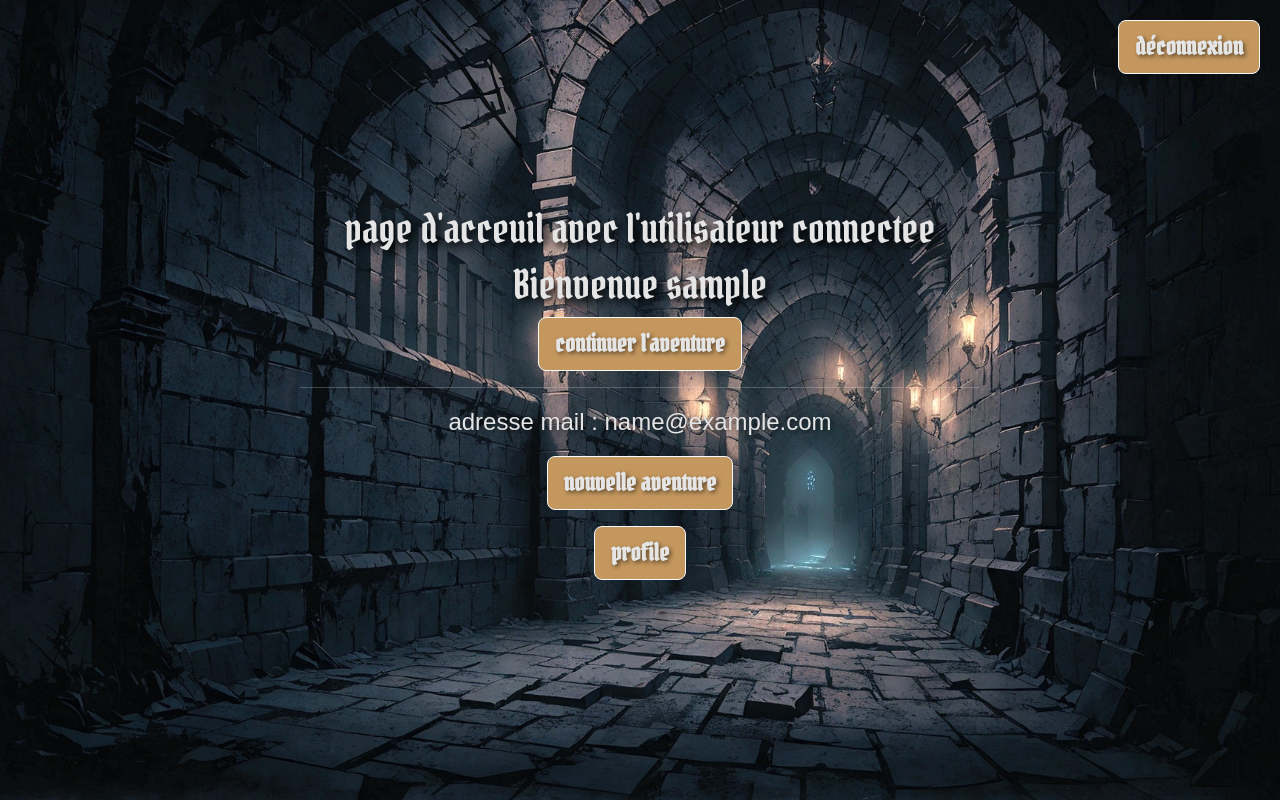
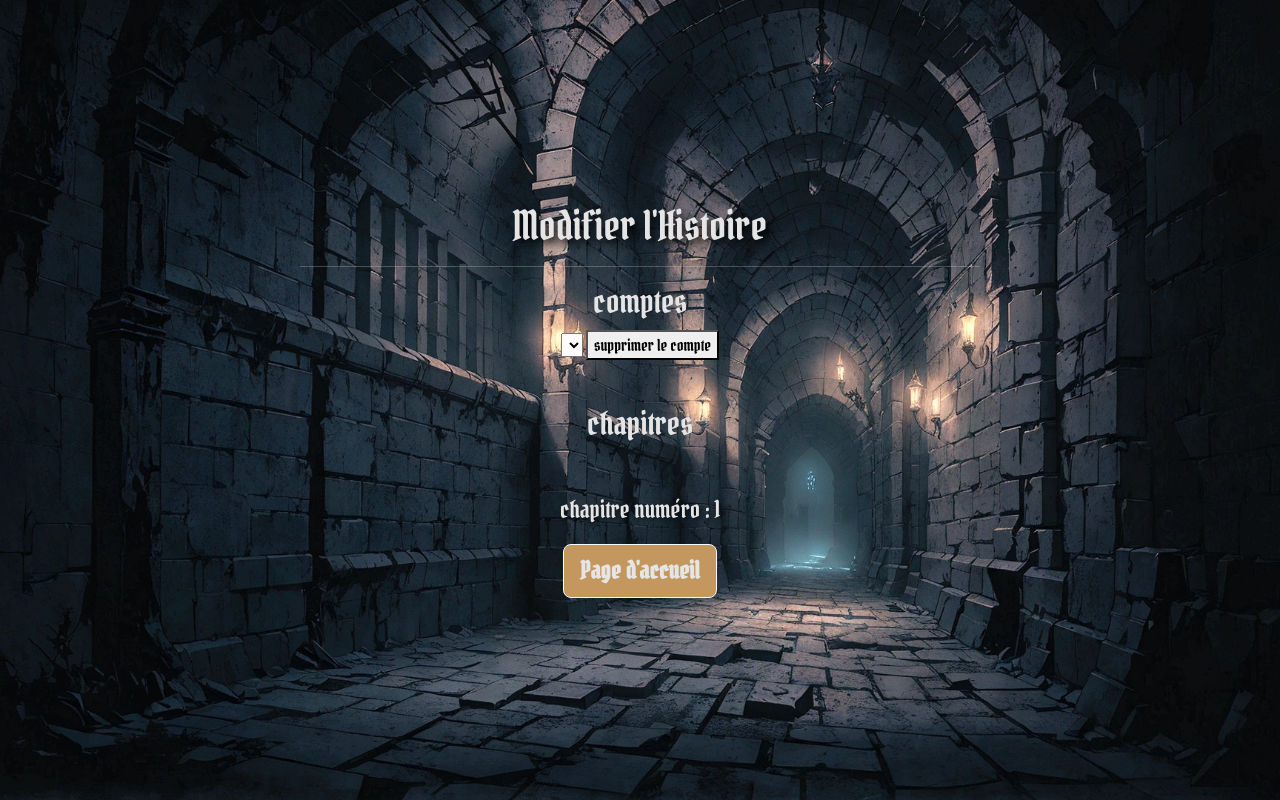
Before and after one commit to RageurRandom/dungeon_xplorer, a PHP site: page /dx_11/modificationHistoire in a window 1280 px wide. Run offline with PHP 8.4, Linux system fonts and the light colour scheme; the visitor is signed in with stand-in values (Sample User, id 1); tables that the repository leaves empty hold one stand-in row (values such as "Sample post"); lists and menus that the app fills with data are empty; some libraries are stand-ins or nearby versions.

Commit message:
ajout compte admin

```diff
--- a/controllers/ConnexionController.php
+++ b/controllers/ConnexionController.php
@@ -67,9 +67,10 @@ class ConnexionController {
             $userMail = strtoupper($_POST['userMail']);
             $userPassword = password_hash($_POST['userPassword'], PASSWORD_DEFAULT); // Chiffrer le mot de passe
             $userName = strtoupper($_POST['userName']);
+            $userAdmin = (isset($_POST["userAdmin"]));
 
             // On crée le compte
-            DataBase::createAccount($userMail, $userPassword, $userName);
+            DataBase::createAccount($userMail, $userPassword, $userName, $userAdmin);
 
             // On se connecte
             $this->login($userMail, $_POST['userPassword']);
@@ -98,6 +99,9 @@ class ConnexionController {
             $hasHero = DataBase::hasHero($userMail);
             $_SESSION["hasHero"] = $hasHero;
 
+            //On vérifie si c'est compte admin
+            $_SESSION["adminAccount"] = ($result[0]["user_admin"] == 1);
+
             // On initialise les variables de connexion
             $_SESSION["connected"] = true;
             $_SESSION["userMail"] = $userMail;
--- a/controllers/DataBase.php
+++ b/controllers/DataBase.php
@@ -73,11 +73,13 @@ class DataBase{
      * @param string $userMail adresse mail du compte à créer
      * @param string $userPassword MDP du compte à créer
      * @param string $userName nom d'utilisateur du compte à créer
+     * @param bool $userAdmin si le compte est un compte admin ou pas
      * @throws Exception si un compte existe déjà avec cette adresse mail
      */
-    public static function createAccount($userMail, $userPassword, $userName) {
+    public static function createAccount($userMail, $userPassword, $userName, $userAdmin) {
         $DB = DataBase::getInstance();
         $userMail = strtoupper($userMail);
+        $userAdmin = $userAdmin==true ? 1 : 0;
 
         $query = "select count(*) nb from user where upper(user_mail) = '$userMail'";
         $statement = $DB->unprepared_statement($query);
@@ -91,7 +93,7 @@ class DataBase{
         //Si aucun compte existe avec cette adresse mail
         try{
             //On l'insère
-            $query = "insert into user (user_mail, user_password, user_name) values ('$userMail', '$userPassword', '$userName')";
+            $query = "insert into user (user_mail, user_password, user_name, user_admin) values ('$userMail', '$userPassword', '$userName', $userAdmin)";
             $nbLines = $DB->excute($query);
         }
         catch (PDOException $ex) {
@@ -100,13 +102,29 @@ class DataBase{
     }//fonction createAccount()
 
     /**
+     * permet de supprimer le compte d'un utilisateur dont le mail est passé en paramètre
+     * @param string $userMail le mail à supprimer
+     */
+    public static function deleteAccount2($userMail){
+        $DB = DataBase::getInstance();
+        $userMail = strtoupper($userMail);
+
+        $query = "delete from user where upper(user_mail) = '$userMail'";
+        $nbLines = $DB->excute($query);
+
+        if($nbLines == 0)
+            die("impossible de supprimer le comtpe de cette adresse mail : $userMail. soit le compte n'existe pas, soit une autre erreur s'est produite");
+        else if($nbLines > 1)
+            die("une erreure s'est produite");
+    }
+
+    /**
      * permet de supprimer le compte de l'utilsiateur connnecté
      */
     public static function deleteAccount(){
         $DB = DataBase::getInstance();
         $userMail = strtoupper($_SESSION["userMail"]);
 
-        //On change le MDP dans la BDD
         $query = "delete from user where upper(user_mail) = '$userMail'";
         $nbLines = $DB->excute($query);
 
@@ -153,6 +171,17 @@ class DataBase{
     }//fonction changePassword()
 
     /**
+     * retorun un tableau de toutes les lignes de user
+     */
+    public static function getAccounts(){
+        $DB = DataBase::getInstance();
+        $querry = "SELECT * FROM user";
+        $statement = $DB->unprepared_statement($querry);
+        $result = $statement->fetchAll();
+        return $result;
+    }//fonction getAccounts
+
+    /**
      * récupère un compte depuis la base de donnée
      * @param string $userMail adresse mail du compte à récupérer
      * @return array $result un tableau contenant les infos du compte
@@ -171,6 +200,48 @@ class DataBase{
 
         return $result;
     }//fonction getAccount()
+
+    /**
+     * permet de supprimer un chapitre de la BDD. Tous les heros qui se trouve à ce chapitre vont revenir au chapitre 1
+     * @param int $chapterNum numéro du chapitre à suppriemr
+     */
+    public static function deleteChapter($chapterNum){
+        $DB = DataBase::getInstance();
+
+        //On enlève l'avancement de tout les heros qui se trouvent à ce chapitre
+        $querry = "update hero set chapter_num = 1 where chapter_num = $chapterNum";
+        $nbLines = $DB->excute($querry);
+
+        //On supprime les liens du chapitre
+        $querry = "DELETE FROM link WHERE chapter_num = $chapterNum OR chapter_num_next = $chapterNum";
+        $nbLines = $DB->excute($querry);
+
+        //On décrémente de 1 les lines chapitre
+        $querry = "UPDATE link SET chapter_num = chapter_num - 1 WHERE chapter_num > $chapterNum";
+        $nbLines = $DB->excute($querry);
+        $querry = "UPDATE link SET chapter_num_next = chapter_num_next - 1 WHERE chapter_num_next > $chapterNum";
+        $nbLines = $DB->excute($querry);
+
+        //On supprime le chapitre
+        $querry = "DELETE FROM chapter WHERE chapter_num = $chapterNum";
+        $nbLines = $DB->excute($querry);
+
+        //On décremente de 1 le numéro de tous les chapitres dont le num était sup à celui là
+        $querry = "UPDATE chapter SET chapter_num = chapter_num - 1 WHERE chapter_num > $chapterNum";
+        $nbLines = $DB->excute($querry);
+
+    }//Fonction deleteChapter()
+
+    /**
+     * retorun un tableau de toutes les lignes de chapter
+     */
+    public static function getChapters(){
+        $DB = DataBase::getInstance();
+        $querry = "SELECT * FROM chapter";
+        $statement = $DB->unprepared_statement($querry);
+        $result = $statement->fetchAll();
+        return $result;
+    }
 
     /**
      * @param int $chapterNum numéro du chapitre
--- /dev/null
+++ b/controllers/HistoireController.php
@@ -0,0 +1,77 @@
+<?php
+class HistoireController {
+
+    //regarder si l'utilisateur et connnectée
+    public function index() {
+        session_start();
+
+        //si on n'est pas connecté
+        if(!isset($_SESSION["connected"]) || !($_SESSION["connected"] === true)){
+            header("Location: /dx_11/connexion");
+        }//si on n'est pas connecté
+
+        //Si ce n'est pas un compte admin
+        if(!isset($_SESSION["adminAccount"]) ||!$_SESSION["adminAccount"]){
+            header("Location: /dx_11/");
+        }//si on n'est pas connecté
+
+        //Si on est connecté et qu'on a un compte admin
+        else{
+            //On affiche la page de modification
+            require_once 'views/histoire.php';
+        }//Si on est connecté et qu'on a un compte admin
+
+    }
+
+    public function deleteAccount(){
+        session_start();
+
+        //si on n'est pas connecté
+        if(!isset($_SESSION["connected"]) || !($_SESSION["connected"] === true)){
+            header("Location: /dx_11/connexion");
+        }//si on n'est pas connecté
+
+        //Si ce n'est pas un compte admin
+        if(!isset($_SESSION["adminAccount"]) ||!$_SESSION["adminAccount"]){
+            header("Location: /dx_11/");
+        }//si on n'est pas connecté
+
+        //Si aucun compte n'est selectionné
+        if(!isset($_POST["account"])){
+            header("Location: /dx_11/modificationHistoire");
+        }//si on n'est pas connecté
+
+        else{
+            DataBase::deleteAccount2($_POST["account"]);
+            header("Location: /dx_11/modificationHistoire");
+        }
+    }
+
+
+
+    public function printAccounts(){
+        $accounts = DataBase::getAccounts();
+
+        foreach($accounts as $lineNum => $line){
+            $userMail = $line["user_mail"];
+            if(strtolower($userMail) !== strtolower($_SESSION["userMail"])){
+                echo "  <option value = '$userMail'>
+                            ".$userMail."
+                        </option>";
+            }
+        }
+    }
+
+    public function printChapters(){
+        $chapters = DataBase::getChapters();
+
+        foreach($chapters as $lineNum => $line){
+            $chapNum = $line["chapter_num"];
+            echo "  <p>
+                        chapitre numéro : ".($line["chapter_num"])."<br>
+                    </p>";
+        }
+    }
+
+}
+?>
--- a/controllers/ProfileController.php
+++ b/controllers/ProfileController.php
@@ -116,6 +116,8 @@ class ProfileController {
     public function printUser(){
         echo"nom d'utilisateur : ".$_SESSION["userName"]."<br>
                 adresse mail : ".$_SESSION["userMail"]."<br>";
+        if($_SESSION["adminAccount"])
+            echo"compte admin <br>";
     }
 }
 ?>
--- a/index.php
+++ b/index.php
@@ -84,13 +84,15 @@ $router->addRoute('reinitialisationHero', 'PersonnageController@resetHero'); //
 $router->addRoute('profile', 'ProfileController@index'); // Pour afficher la page de profile
 $router->addRoute('changementMDP', 'ProfileController@changePassword'); // Pour changer le MDP
 $router->addRoute('changementNomU', 'ProfileController@changeUserName'); //Pour changer le nom d'utilisateur
-$router->addRoute('suppressionCompte', 'ProfileController@deleteAccount'); //Pour changer le nom d'utilisateur
+$router->addRoute('suppressionCompte', 'ProfileController@deleteAccount'); //Pour supprimer un compte
 
 $router->addRoute('chapitre', 'ChapitreController@showChapter'); // Pour afficher le chapitre en cours
 $router->addRoute('chapitreSuivant/{numChap}/{tresor}/{monstreID}/{itemID}/{spellID}', 'ChapitreController@nextChapter'); //Pour passer d'un chapitre à l'autre
 
-$router->addRoute('profile', 'ProfileController@index'); // Pour le profile
 $router->addRoute('combat', 'CombatController@index');//Pour lancer un combat
+
+$router->addRoute('modificationHistoire', 'HistoireController@index'); // Pour modifier le jeu
+$router->addRoute('suppressionCompte2', 'HistoireController@deleteAccount'); // Pour supprimer un compte par un Admin
 
 // Appel de la méthode route
 $router->route(trim($_SERVER['REQUEST_URI'], '/'));
--- a/views/accueil/accueilConnecte.php
+++ b/views/accueil/accueilConnecte.php
@@ -32,6 +32,9 @@
                 //Si l'utilisateur a un héro
                 if (isset($_SESSION["hasHero"]) && $_SESSION["hasHero"] == true)
                     echo "<p><a class='btn btn-primary btn-lg btn-light' href='recuperationHero'>continuer l'aventure</a></p>";
+                //Si c'est un compte Admin
+                if (isset($_SESSION["adminAccount"]) && $_SESSION["adminAccount"] == true)
+                echo "<p><a class='btn btn-primary btn-lg btn-light' href='modificationHistoire'>Mdoifier l'histoire</a></p>";
                 ?>
 
                 <hr class="divider" />
--- a/views/creationCompte.php
+++ b/views/creationCompte.php
@@ -38,6 +38,9 @@
         <input type="password" placeholder="mot de passe" id="userPassword" class="form-control" name="userPassword"
             required />
 
+        <label for="userAdmin" class="sr-only">Compte admin</label>
+        <input type="checkbox" name="userAdmin" value="1"/>
+
         <button class="btn btn-primary btn-lg btn-light mb-3" type="submit">créer un compte</button>
         <p> si vous avez déjà un compte
         <a class="btn btn-link" href="connexion">cliquer ici vous connecter</a></p>
--- /dev/null
+++ b/views/histoire.php
@@ -0,0 +1,56 @@
+<!DOCTYPE html>
+<html lang="fr">
+
+<head>
+    <meta charset="UTF-8">
+    <meta name="viewport" content="width=device-width, initial-scale=1.0">
+
+    <!-- Bootstrap CSS -->
+    <link href="https://cdn.jsdelivr.net/npm/bootstrap@5.3.3/dist/css/bootstrap.min.css" rel="stylesheet"
+        integrity="sha384-QWTKZyjpPEjISv5WaRU9OFeRpok6YctnYmDr5pNlyT2bRjXh0JMhjY6hW+ALEwIH" crossorigin="anonymous">
+    <script src="https://cdn.jsdelivr.net/npm/bootstrap@5.3.3/dist/js/bootstrap.bundle.min.js"
+        integrity="sha384-YvpcrYf0tY3lHB60NNkmXc5s9fDVZLESaAA55NDzOxhy9GkcIdslK1eN7N6jIeHz"
+        crossorigin="anonymous" defer></script>
+
+    <!-- Custom CSS -->
+    <link href="assets/css/style.css" rel="stylesheet">
+
+    <title>Histoire</title>
+</head>
+
+<body>
+    <header class="masthead">
+        <div class="container px-4 px-lg-5 h-100">
+            <div class="row gx-4 gx-lg-5 h-100 align-items-center justify-content-center text-center">
+                <div class="col-lg-8 align-self-end">
+                    <h1 class="font-weight-bold">Modifier l'Histoire</h1>
+
+                    <hr class="divider" />
+                </div>
+                <div class="col-lg-8 align-self-baseline">
+
+                    <form class="form-signin" action="suppressionCompte2" method = "post">
+                        <h2>comptes</h2>
+                        <select id="accounts" name="account" class="text-white-75 mb-5" required>
+                            <?php
+                                $this->printAccounts();
+                            ?>
+                        </select>
+                        <button type="submit">supprimer le compte</button>
+                    </form>
+
+                    <h2>chapitres</h2>
+                    <p class="text-white-75 mb-5">
+                        <?php
+                            $this->printChapters();
+                        ?>
+                    </p>
+
+                    <a class="btn btn-primary btn-lg btn-light" href="/dx_11/">Page d'accueil</a>
+                </div>
+            </div>
+        </div>
+    </header>
+</body>
+
+</html>
```
Also changed, not shown: BDD.sql (+4 -3 lines).
